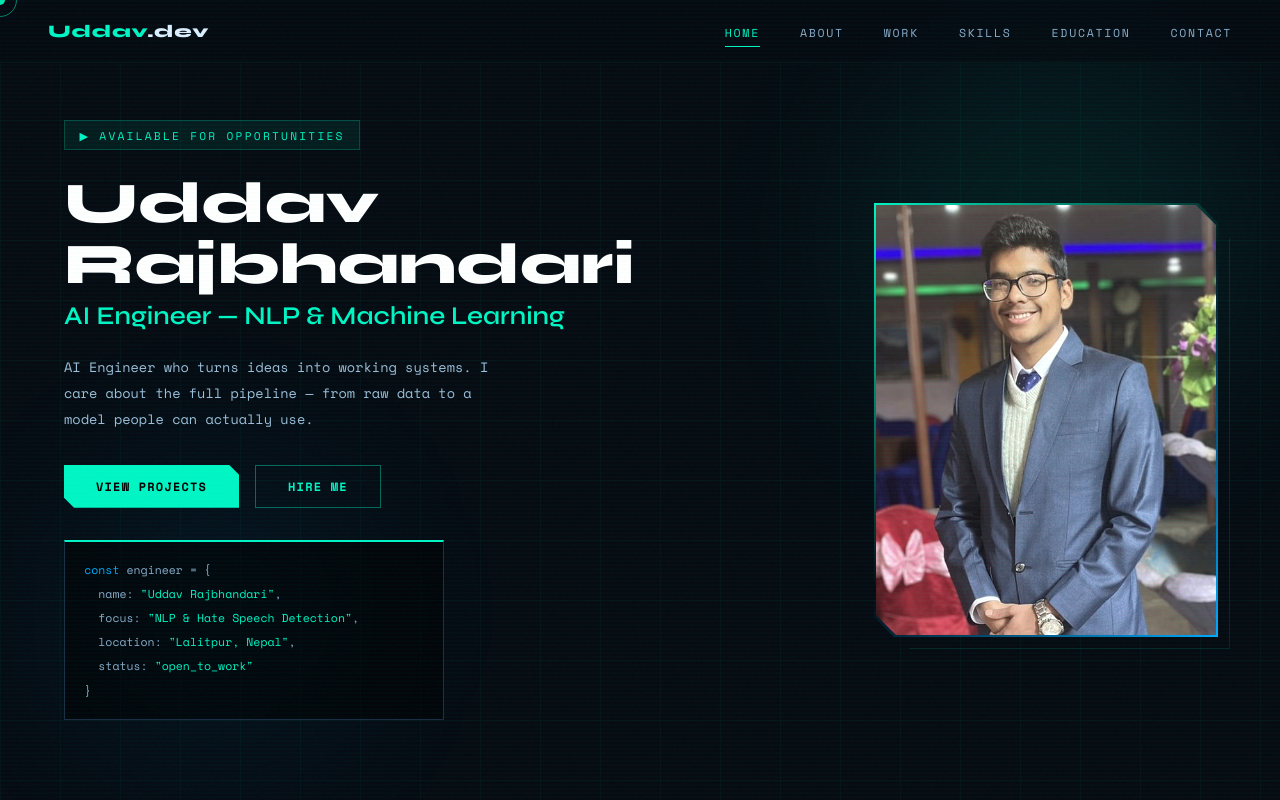
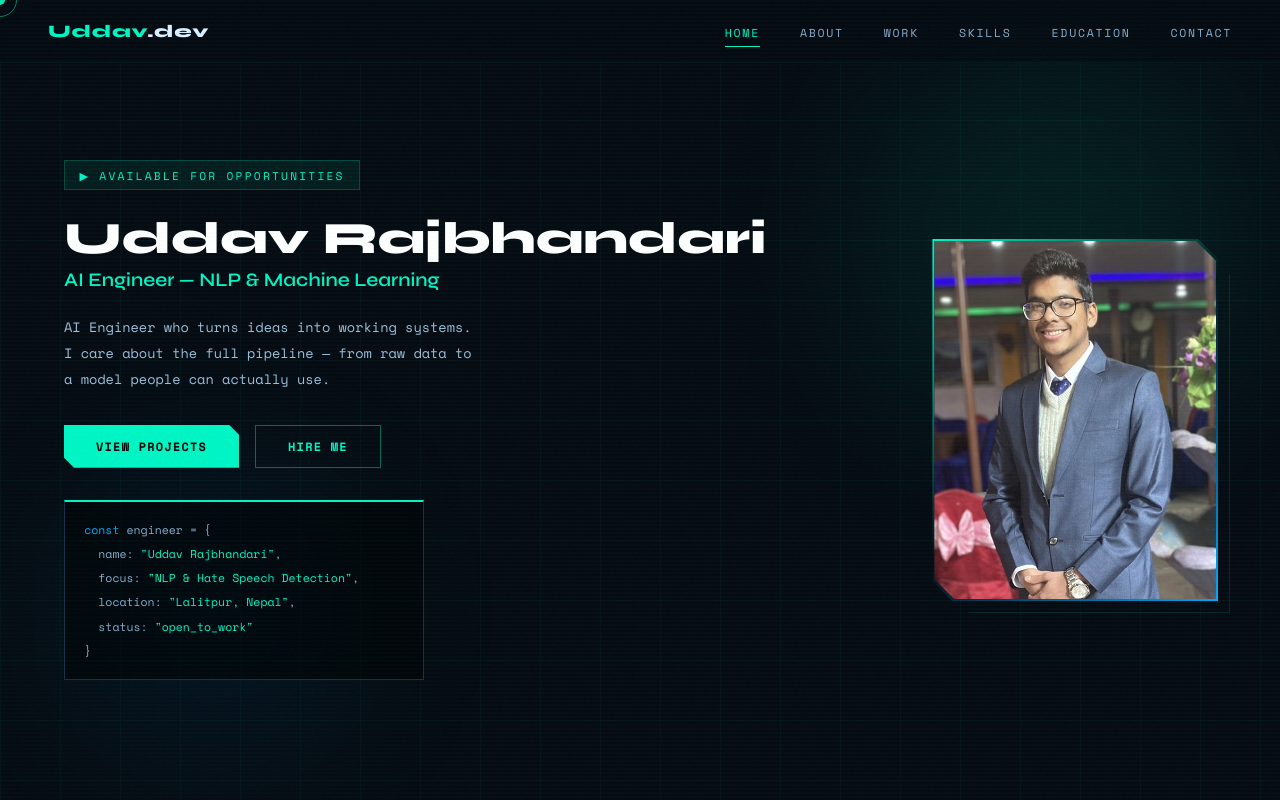
Before and after one commit to UddavRajbhandari/my-portfolio, a React (Vite) app: page / in a window 1280 px wide. Shown: the top 800 px of the page. Built offline with nearby package versions, Linux system fonts and the light colour scheme.

Commit message:
fix name overflow behind photo

```diff
--- a/src/components/Home.css
+++ b/src/components/Home.css
@@ -13,7 +13,12 @@
 .orb--2 { width: 300px; height: 300px; background: rgba(0,170,255,.06); bottom: 5%; left: 5%; }
 
 /* ── Left ── */
-.home-left { flex: 1; min-width: 0; max-width: 540px; position: relative; z-index: 1; }
+.home-left {
+  flex: 0 1 55%;
+  min-width: 0;
+  position: relative;
+  z-index: 1;
+}
 
 .hero-tag {
   display: inline-flex; align-items: center; gap: .5rem;
@@ -27,15 +32,16 @@
 
 .hero-name {
   font-family: var(--ff-display);
-  font-size: clamp(2.2rem, 4.5vw, 5rem);
-  font-weight: 800; color: #fff; line-height: 1.05;
+  font-size: clamp(1.8rem, 3.5vw, 4rem);
+  font-weight: 800; color: #fff; line-height: 1.1;
   margin-bottom: .3rem;
   animation: fadeUp .8s .1s ease both;
+  white-space: nowrap;
 }
 
 .hero-role {
   font-family: var(--ff-display);
-  font-size: clamp(1rem, 2vw, 1.6rem);
+  font-size: clamp(.9rem, 1.5vw, 1.4rem);
   font-weight: 600; color: var(--neon);
   margin-bottom: 1.5rem;
   animation: fadeUp .8s .2s ease both;
@@ -43,7 +49,7 @@
 
 .hero-desc {
   color: #9dc0db; font-size: .85rem; line-height: 1.9;
-  max-width: 440px; margin-bottom: 2rem;
+  max-width: 420px; margin-bottom: 2rem;
   animation: fadeUp .8s .3s ease both;
 }
 
@@ -59,7 +65,7 @@
   border: 1px solid var(--border);
   border-top: 2px solid var(--neon);
   padding: 1rem 1.2rem;
-  font-size: .72rem; max-width: 380px;
+  font-size: .72rem; max-width: 360px;
   animation: fadeUp .8s .5s ease both;
 }
 .terminal-line { color: #8aaccb; line-height: 2.1; }
@@ -68,15 +74,15 @@
 
 /* ── Right / photo ── */
 .home-right {
-  flex-shrink: 0;
+  flex: 0 0 auto;
   position: relative;
   z-index: 1;
   animation: fadeUp .8s .2s ease both;
 }
 
 .photo-frame {
-  width: clamp(220px, 28vw, 340px);
-  height: clamp(280px, 35vw, 430px);
+  width: clamp(180px, 22vw, 300px);
+  height: clamp(230px, 28vw, 380px);
   position: relative;
 }
 
@@ -126,6 +132,8 @@
 
 @media (max-width: 768px) {
   .home { flex-direction: column-reverse; padding-top: 100px; text-align: center; gap: 2rem; }
+  .home-left { flex: 1; }
+  .hero-name { font-size: clamp(2rem, 10vw, 3rem); white-space: normal; }
   .hero-btns { justify-content: center; }
   .photo-frame { width: 200px; height: 260px; }
   .terminal { max-width: 100%; }
```
